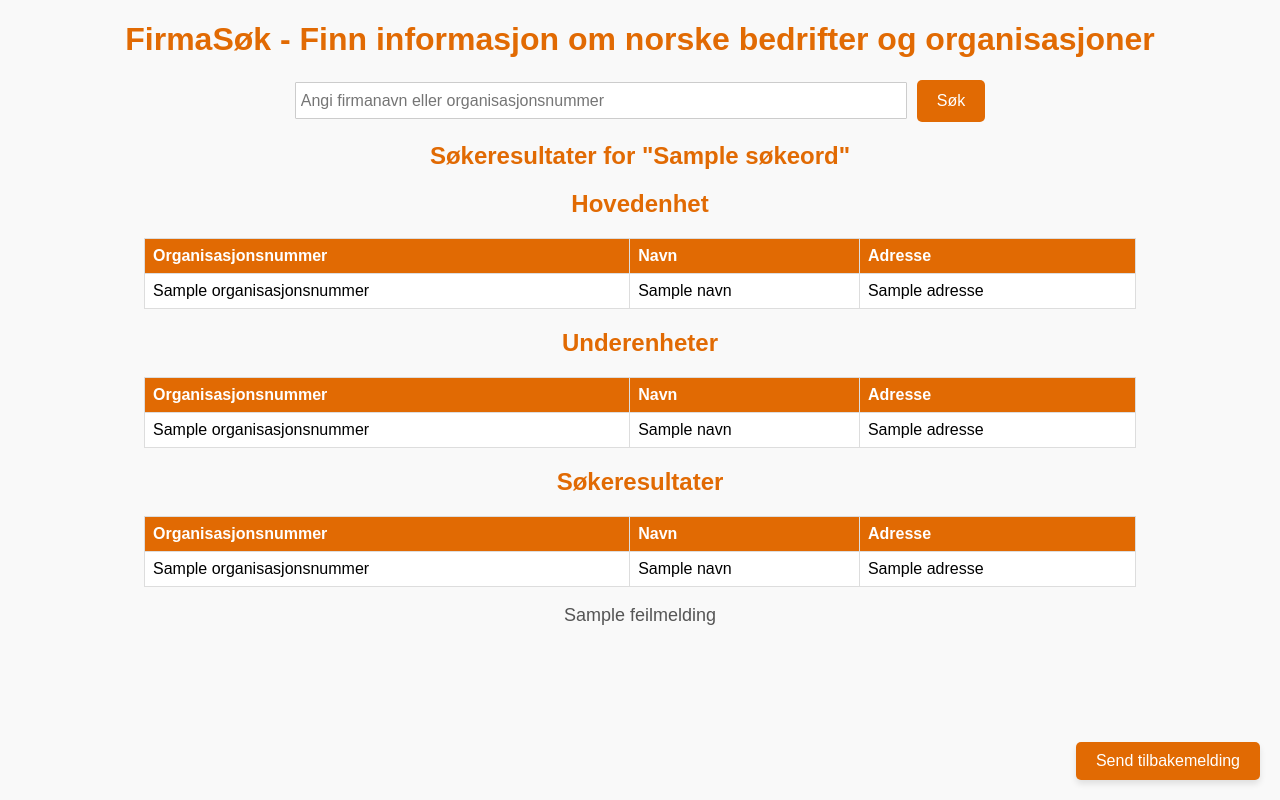
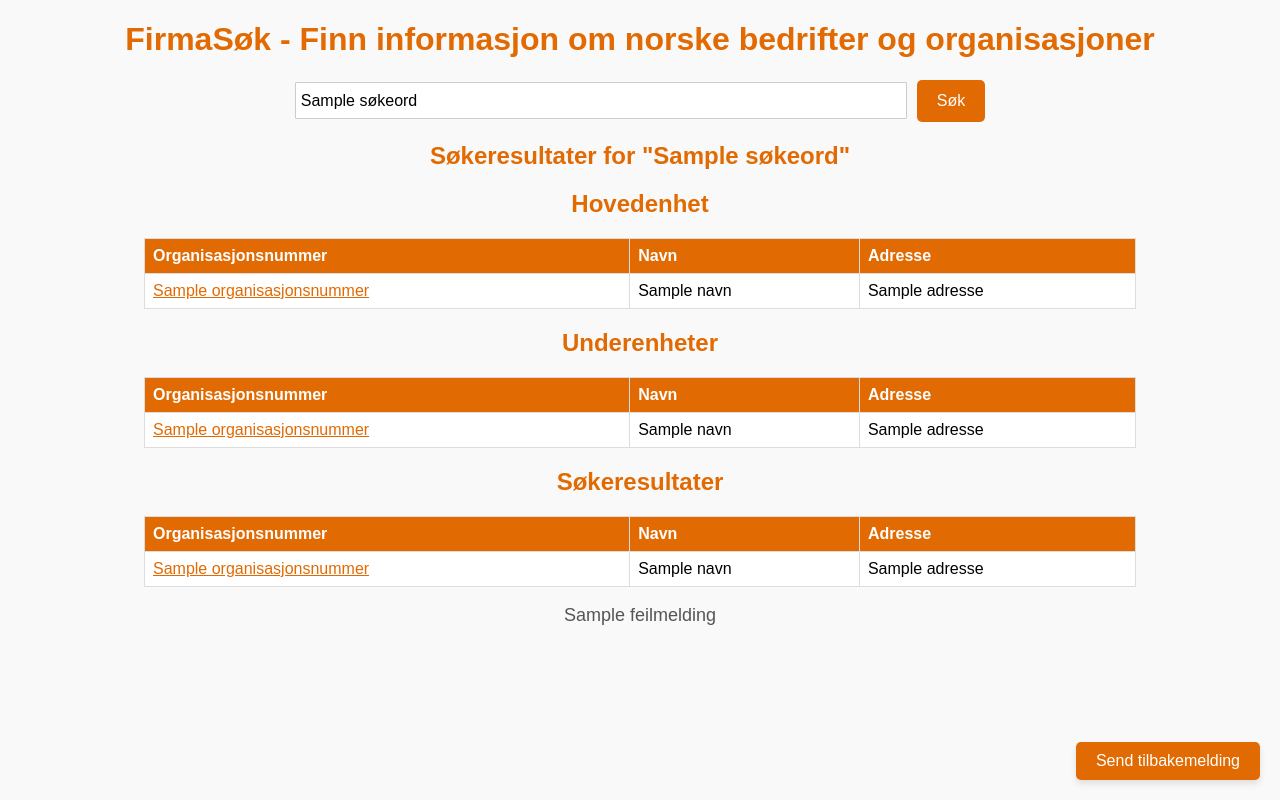
Before and after one commit to Orjanhell/Brreg_sok, a Flask app: template templates/index.html in a window 1280 px wide. Run offline with Flask 3, Linux system fonts and the light colour scheme; the template is opened without the code that fills it: most values are stand-ins (such as "Sample title", 1, 10 or a date in 2020).

Commit message:
Oppdatert slik at du kan trykke på orgnummeret så gir den resultat på det orgnummeret. Har også oppdatert slik at søkefeltet husker hva du har søkt på.

```diff
--- a/static/css/styles.css
+++ b/static/css/styles.css
@@ -103,3 +103,13 @@ th {
     border-radius: 5px;
     border: 1px solid #ccc;
 }
+
+.klikkbart {
+    cursor: pointer;
+    color: #E16A03;
+    text-decoration: underline;
+}
+
+.klikkbart:hover {
+    color: #cc5903; /* Mørkere oransje ved hover */
+}
--- a/static/js/sortering.js
+++ b/static/js/sortering.js
@@ -30,3 +30,10 @@ function sortTable(tableId, columnIndex) {
     table.setAttribute("data-sort-column", columnIndex);
     table.setAttribute("data-sort-order", ascending ? "asc" : "desc");
 }
+function søkMedOrgNummer(orgNummer) {
+    const søkefelt = document.querySelector('input[name="søkeord"]');
+    søkefelt.value = orgNummer; // Kopierer orgnummer til søkefeltet
+
+    // Simulerer et søk ved å sende skjemaet automatisk
+    søkefelt.closest('form').submit();
+}
--- a/templates/index.html
+++ b/templates/index.html
@@ -4,8 +4,8 @@
     <meta charset="UTF-8">
     <meta name="viewport" content="width=device-width, initial-scale=1.0">
     <meta name="keywords" content="firma søk, organisasjonsnummer, norske bedrifter, bedriftssøk, underenheter">
-<meta name="author" content="Ørjan Helland">
-<meta name="description" content="Søk etter norske bedrifter med FirmaSøk. Finn organisasjonsnummer, navn og adresser enkelt og raskt.">
+    <meta name="author" content="Ørjan Helland">
+    <meta name="description" content="Søk etter norske bedrifter med FirmaSøk. Finn organisasjonsnummer, navn og adresser enkelt og raskt.">
 
     <title>FirmaSøk - Søk etter norske bedrifter og organisasjonsnummer</title>
     <link rel="stylesheet" href="/static/css/styles.css">
@@ -13,7 +13,7 @@
 <body>
     <h1>FirmaSøk - Finn informasjon om norske bedrifter og organisasjoner</h1>
     <form method="POST">
-        <input type="text" name="søkeord" placeholder="Angi firmanavn eller organisasjonsnummer" required>
+        <input type="text" name="søkeord" placeholder="Angi firmanavn eller organisasjonsnummer" value="{{ søkeord }}" required>
         <button type="submit">Søk</button>
     </form>
 
@@ -34,7 +34,7 @@
                 </thead>
                 <tbody>
                     <tr>
-                        <td>{{ enhet.organisasjonsnummer }}</td>
+                        <td onclick="søkMedOrgNummer('{{ enhet.organisasjonsnummer }}')" class="klikkbart">{{ enhet.organisasjonsnummer }}</td>
                         <td>{{ enhet.navn }}</td>
                         <td>{{ enhet.adresse }}</td>
                     </tr>
@@ -55,7 +55,7 @@
                 <tbody>
                     {% for underenhet in underenheter %}
                     <tr>
-                        <td>{{ underenhet.organisasjonsnummer }}</td>
+                        <td onclick="søkMedOrgNummer('{{ underenhet.organisasjonsnummer }}')" class="klikkbart">{{ underenhet.organisasjonsnummer }}</td>
                         <td>{{ underenhet.navn }}</td>
                         <td>{{ underenhet.adresse }}</td>
                     </tr>
@@ -77,7 +77,7 @@
                 <tbody>
                     {% for resultat in resultater %}
                     <tr>
-                        <td>{{ resultat.organisasjonsnummer }}</td>
+                        <td onclick="søkMedOrgNummer('{{ resultat.organisasjonsnummer }}')" class="klikkbart">{{ resultat.organisasjonsnummer }}</td>
                         <td>{{ resultat.navn }}</td>
                         <td>{{ resultat.adresse }}</td>
                     </tr>
```
